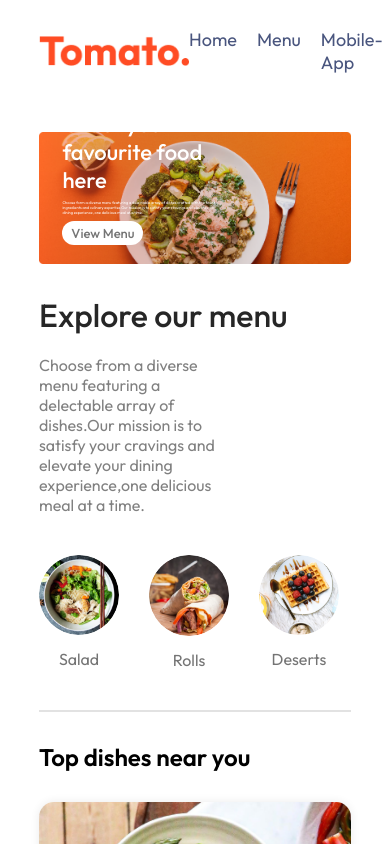
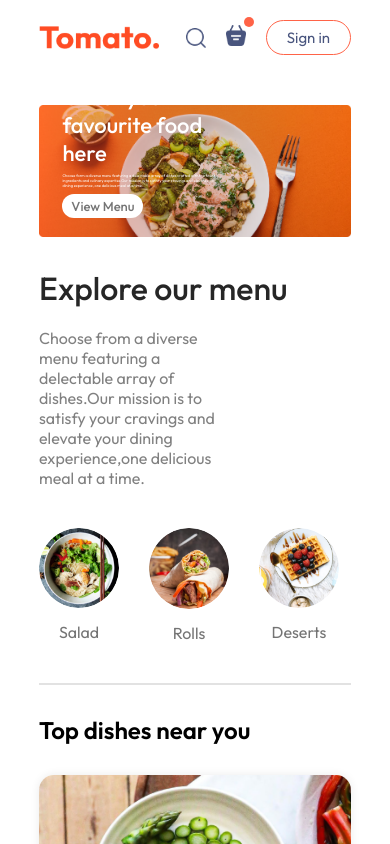
Before and after one commit to Mosayeb09/FOOD_CAN_GO, a React (Vite) app in the folder frontend/: page / in a window 390 px wide. Shown: the top 844 px of the page. Built offline with nearby package versions, Linux system fonts and the light colour scheme.

Commit message:
responsive navbar

```diff
--- a/frontend/src/Component/Navbar/Navbar.css
+++ b/frontend/src/Component/Navbar/Navbar.css
@@ -53,3 +53,51 @@
     right: -8px;
 
 }
+
+@media (max-width:1050px){
+
+    .navbar .logo{
+        width: 140px;
+    }
+    .navbar-menu{
+        gap: 20px;
+        font-size:17px ;
+    }
+    .navbar-right{
+        gap: 30px;
+    }
+    .navbar-right img{
+        width: 22px;
+    }
+    .navbar-right button{
+        padding: 8px 25px;
+    }
+}
+@media (max-width:900px){
+
+    .navbar .logo{
+        width: 120px;
+    }
+    .navbar-menu{
+        gap: 15px;
+        font-size:16px ;
+    }
+    .navbar-right{
+        gap: 20px;
+    }
+    .navbar-right img{
+        width: 20px;
+    }
+    .navbar-right button{
+        padding: 7px 20px;
+        font-size: 15px;
+    }
+}
+@media (max-width:750px){
+
+
+    .navbar-menu{
+        display: none;
+    }
+
+}
```
